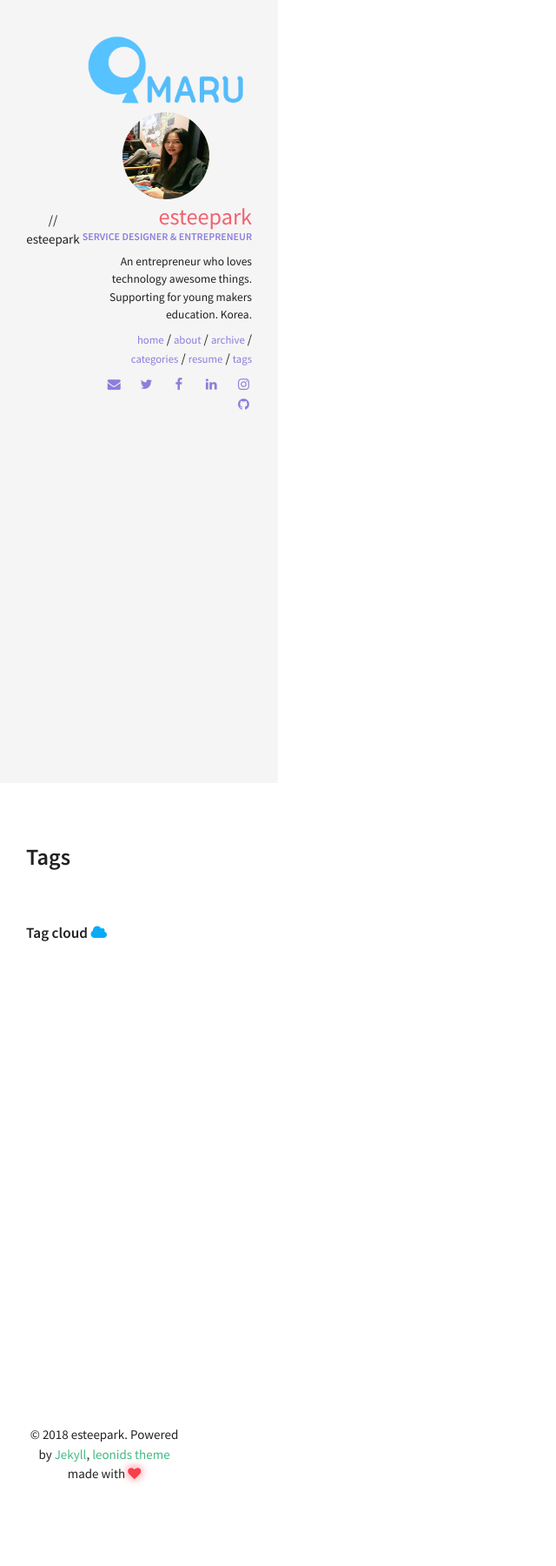
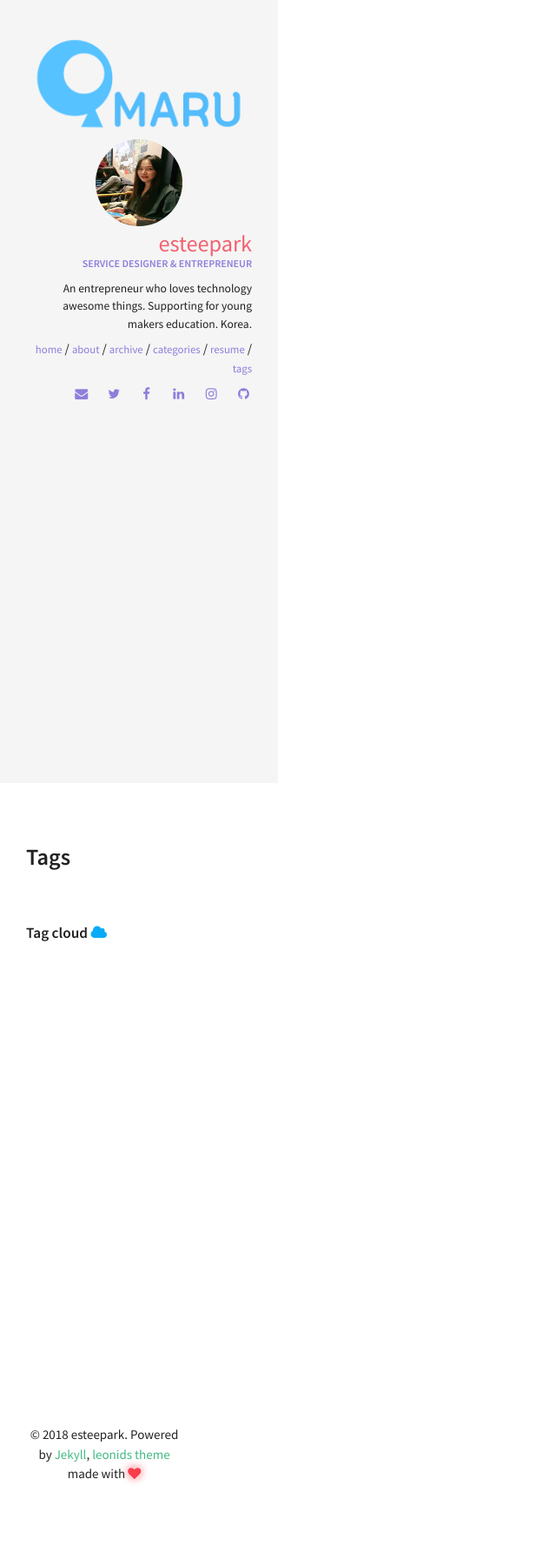
Before and after one commit to esteepark/esteepark.github.io, a Jekyll site: the page built from tags.html, in a window 1280 px wide. Shown: the whole page at 87% size, without its empty margins (0-640 px from the left). Built offline with Jekyll 4.4.1, drawn with Linux system fonts in a browser that asks for light colours.

Commit message:
update sidebar3

```diff
--- a/_config.yml
+++ b/_config.yml
@@ -37,7 +37,6 @@
 owner:
   name: esteepark
   avatar: avatar.png
-  logo: imaru-logo.png
   job: "Service Designer & Entrepreneur"
   bio: "An entrepreneur who loves technology awesome things. Supporting for young makers education. Korea."
   email: esteepark8@gmail.com
@@ -68,3 +67,5 @@
   flickr: #username
   codepen: #username
   telegram: #username
+
+  logo: imaru-logo.png
--- a/_includes/sidebar.html
+++ b/_includes/sidebar.html
@@ -1,6 +1,5 @@
 {% if page.author %} {% assign author = site.data.authors[page.author] %}{% else %}{% assign author = site.owner %} {% endif %}
 
-// esteepark
 <div class="cover-card table-cell table-left">
   {% if author.logo %}
   <img src="{{ site.url }}/img/{{ author.logo }}" alt="" class="imaru-logo">
@@ -10,6 +9,7 @@
   {% if author.avatar %}
   <img src="{{ site.url }}/img/{{ author.avatar }}" alt="" class="avatar">
   {% endif %}
+
   <a href="{{ site.url }}/" class="author_name">{{ author.name }}</a>
   <span class="author_job">{{ author.job }}</span>
   <span class="author_bio mbm">{{ author.bio }}</span>
```
